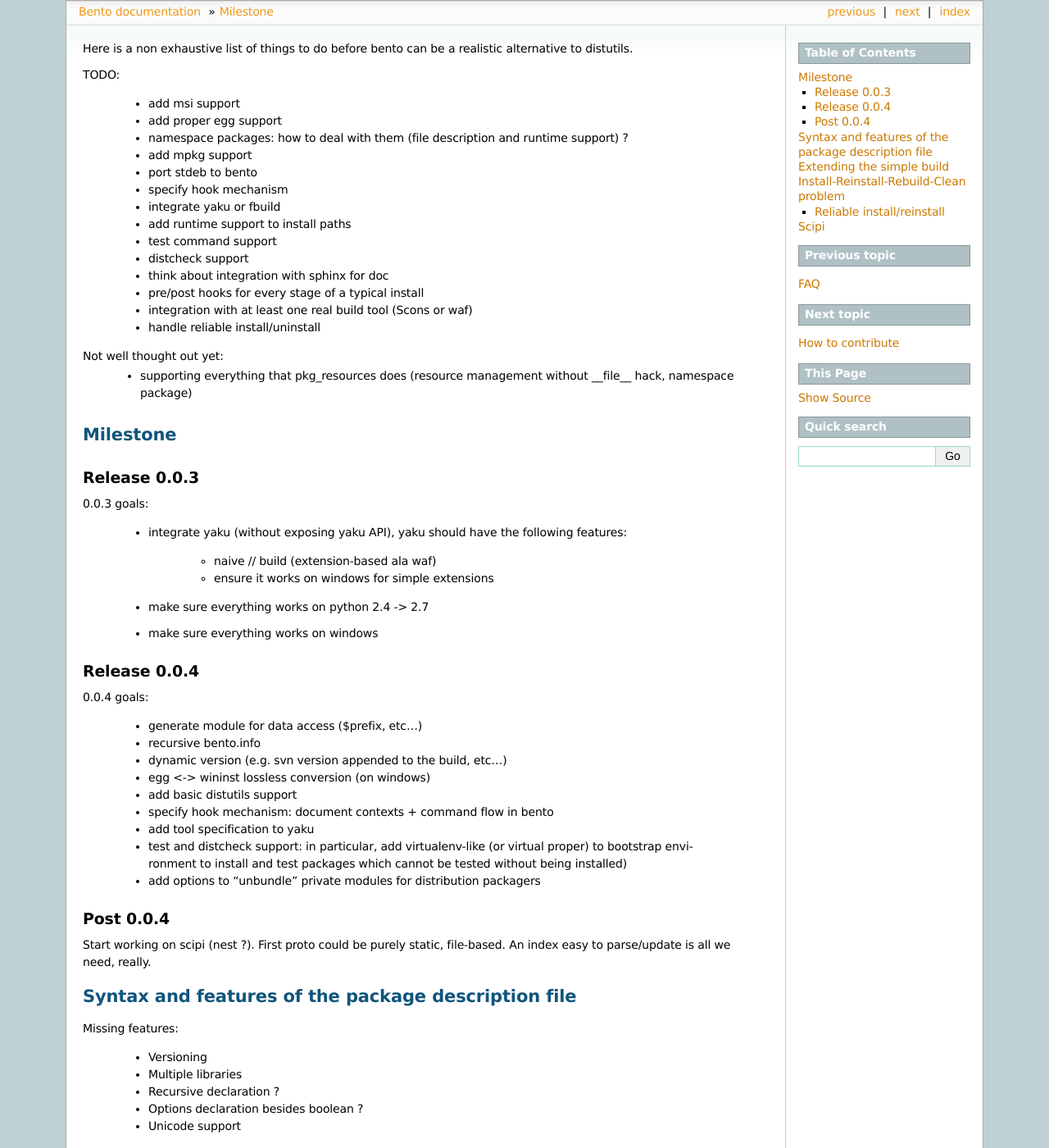
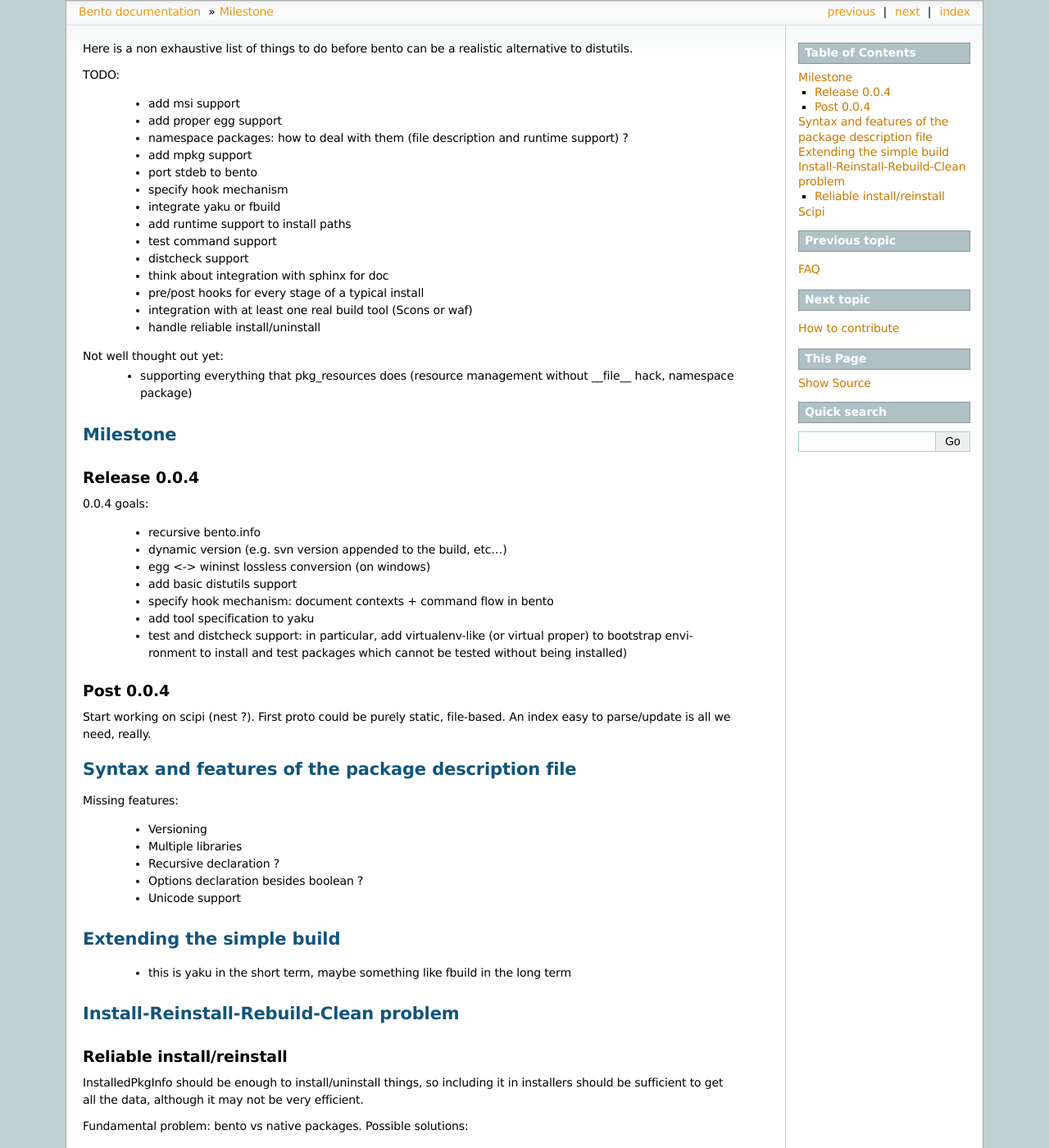
Before and after one commit to cournape/Bento, a Sphinx documentation site: the page built from doc/source/TODO.rst, in a window 1280 px wide and 1400 px high. Shown: the whole window at 82% size. Built offline with Sphinx 7.4.7, drawn with Linux system fonts in a browser that asks for light colours; the version number could not be read and is left out.

Commit message:
DOC: update TODO and version for 0.0.4 roadmap.

```diff
--- a/doc/source/TODO.rst
+++ b/doc/source/TODO.rst
@@ -26,24 +26,11 @@
 Milestone
 =========
 
-Release 0.0.3
--------------
-
-0.0.3 goals:
-
-    - integrate yaku (without exposing yaku API), yaku should have the
-      following features:
-        - naive // build (extension-based ala waf)
-        - ensure it works on windows for simple extensions
-    - make sure everything works on python 2.4 -> 2.7
-    - make sure everything works on windows
-
 Release 0.0.4
 -------------
 
 0.0.4 goals:
 
-    - generate module for data access ($prefix, etc...)
     - recursive bento.info
     - dynamic version (e.g. svn version appended to the build, etc...)
     - egg <-> wininst lossless conversion (on windows)
@@ -53,7 +40,6 @@
     - test and distcheck support: in particular, add virtualenv-like (or
       virtual proper) to bootstrap environment to install and test packages
       which cannot be tested without being installed)
-    - add options to "unbundle" private modules for distribution packagers
 
 Post 0.0.4
 ----------
```
Also changed, not shown: doc/source/version.rst (+13 -0 lines).
